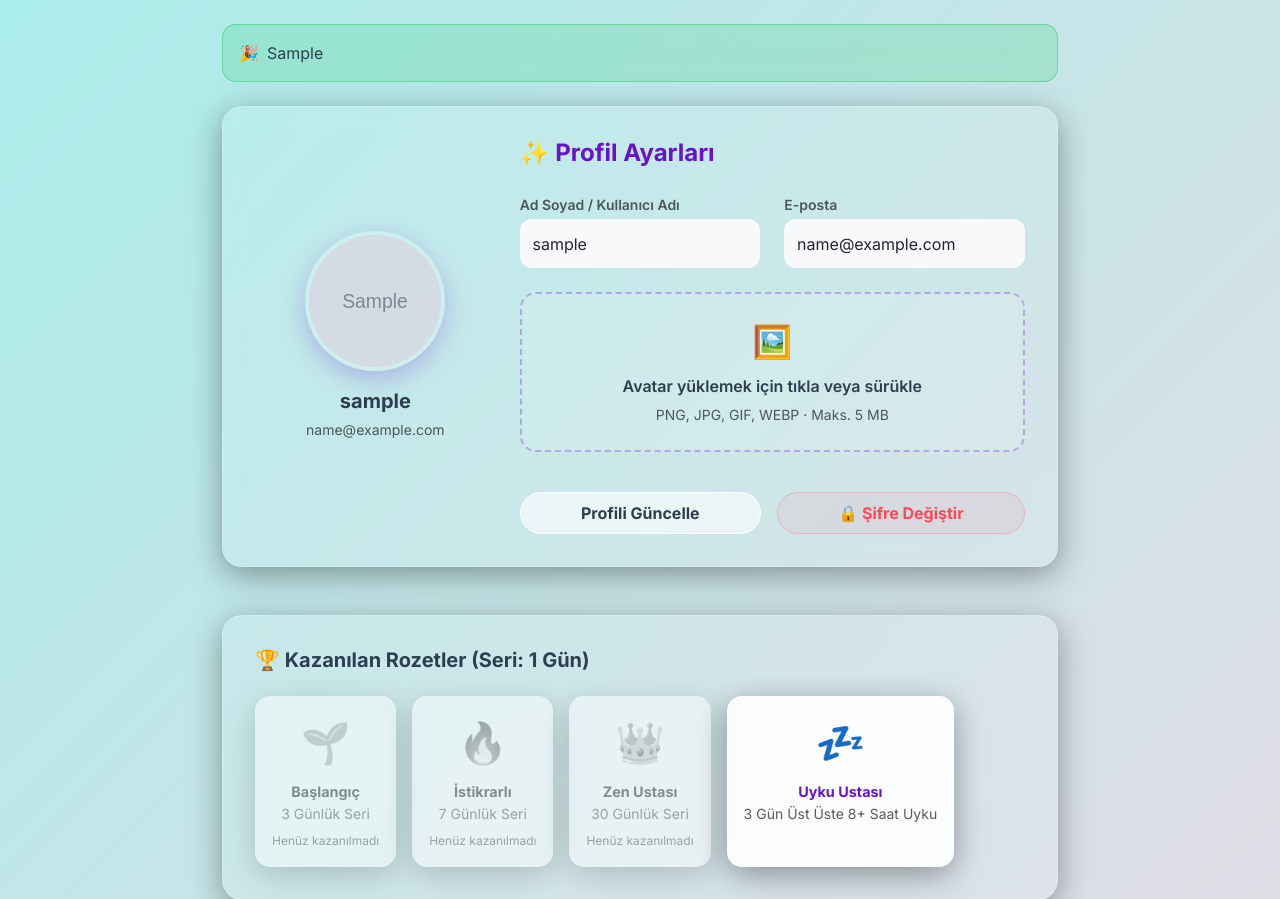
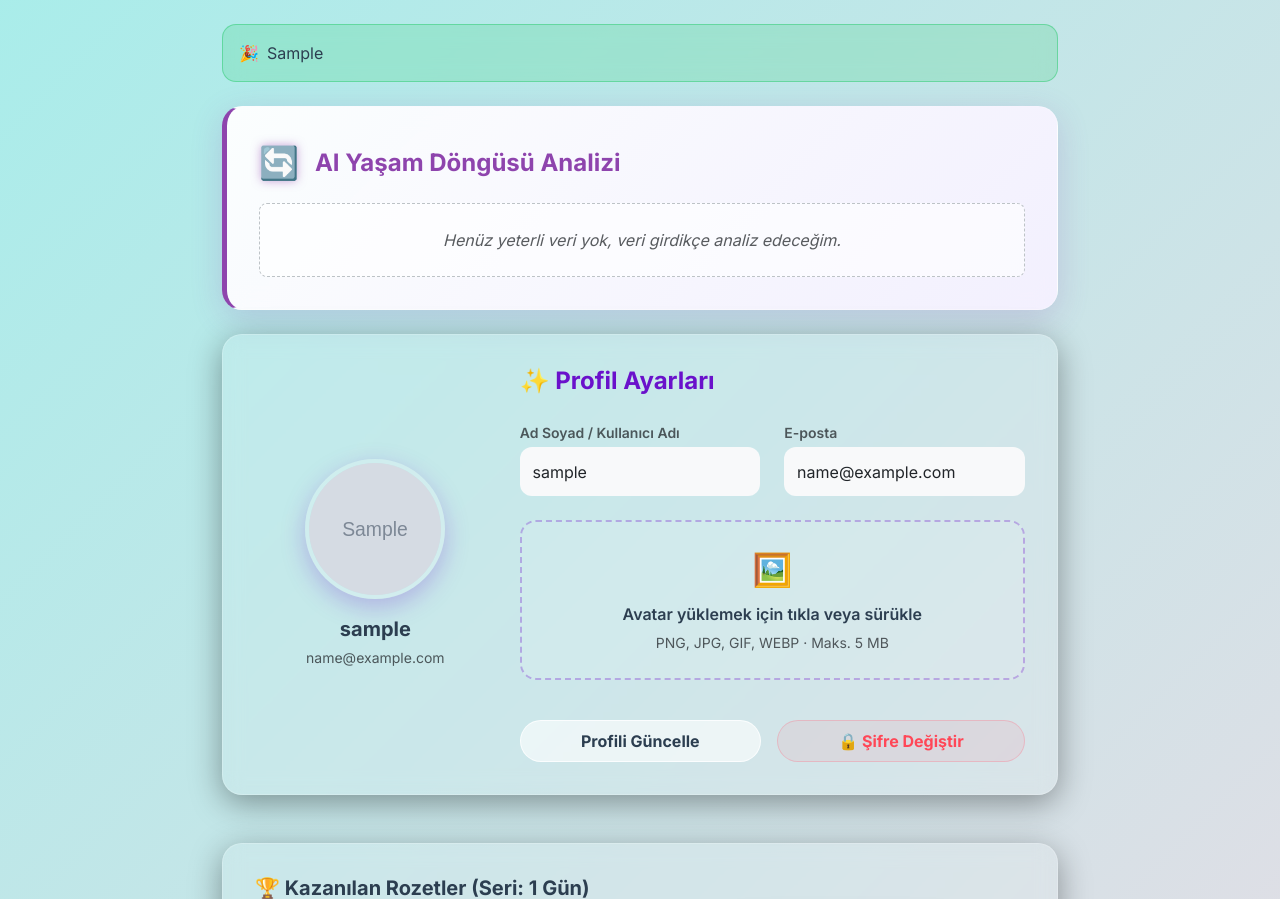
Before and after one commit to zeynaksoy/mindful-me, a Flask app: page /profile in a window 1280 px wide. Shown: the part 56-955 px from the top of the page. Run offline with Flask 3, Linux system fonts and the light colour scheme; tables that the repository leaves empty hold one stand-in row (values such as "Sample post"); grey boxes marked "Sample" are stand-in pictures; some libraries are stand-ins or nearby versions.

Commit message:
AI Mood Timeline ve davranışsal desen analiz motoru eklendi

```diff
--- a/app/routes.py
+++ b/app/routes.py
@@ -291,6 +291,76 @@ def calculate_lifestyle_insights(entries):
         insights.append({'icon': '📊', 'text': _('İçgörü oluşturmak için birkaç gün daha veri girmeye devam edin.')})
 
     return insights
+
+def analyze_patterns(entries=None):
+    if not entries:
+        try:
+            thirty_days_ago = datetime.utcnow() - timedelta(days=30)
+            entries = MoodEntry.query.filter(MoodEntry.timestamp >= thirty_days_ago).all()
+        except:
+            return []
+
+    patterns = []
+    if len(entries) < 3:
+        return patterns
+
+    day_stress = {i: [] for i in range(7)}
+    day_names = [_('Pazartesi'), _('Salı'), _('Çarşamba'), _('Perşembe'), _('Cuma'), _('Cumartesi'), _('Pazar')]
+
+    high_screen_moods = []
+    low_screen_moods = []
+
+    high_caf_sleep_q = []
+    low_caf_sleep_q = []
+
+    for e in entries:
+        if not e.timestamp: continue
+
+        # 1. Zaman Analizi (Haftalık Döngü)
+        day_idx = e.timestamp.weekday()
+        if getattr(e, 'stress_level', None) is not None:
+            day_stress[day_idx].append(e.stress_level)
+
+        # 2. Tetikleyici Analizi (Ekran Süresi)
+        scr = getattr(e, 'screen_time', None)
+        if scr is not None:
+            score = MOOD_VALUES.get(e.mood, 3)
+            if scr > 5:
+                high_screen_moods.append(score)
+            else:
+                low_screen_moods.append(score)
+
+        # 3. İçerik Analizi (Kafein - Uyku)
+        sq = getattr(e, 'sleep_quality', None)
+        cf = getattr(e, 'caffeine_intake', None)
+        if sq is not None and str(sq).isdigit() and cf is not None:
+            if cf >= 3:
+                high_caf_sleep_q.append(int(sq))
+            else:
+                low_caf_sleep_q.append(int(sq))
+
+    # Zaman
+    for day_idx, stresses in day_stress.items():
+        if len(stresses) >= 2:
+            avg_stress = sum(stresses) / len(stresses)
+            if avg_stress >= 7:
+                patterns.append(_("Zaman Analizi: %(day)s günleri stres seviyeniz belirgin şekilde yükseliyor.", day=day_names[day_idx]))
+
+    # Ekran
+    if len(high_screen_moods) >= 2 and len(low_screen_moods) >= 2:
+        avg_high = sum(high_screen_moods) / len(high_screen_moods)
+        avg_low = sum(low_screen_moods) / len(low_screen_moods)
+        if avg_high < avg_low - 0.5:
+            patterns.append(_("Tetikleyici Analizi: Ekran süreniz 5 saati geçtiğinde mutluluk skorunuz düşüyor."))
+
+    # Kafein
+    if len(high_caf_sleep_q) >= 2 and len(low_caf_sleep_q) >= 2:
+        avg_high_caf = sum(high_caf_sleep_q) / len(high_caf_sleep_q)
+        avg_low_caf = sum(low_caf_sleep_q) / len(low_caf_sleep_q)
+        if avg_high_caf < avg_low_caf - 0.5:
+            patterns.append(_("İçerik Analizi: Kafein sonrası uyku kalitesi düşüyor."))
+
+    return patterns
 
 def generate_comprehensive_report(entries):
     report = {
@@ -657,12 +727,14 @@ def profile():
     except Exception:
         pass
 
+    ai_patterns = analyze_patterns()
+
     return render_template('profile.html', user=user, form=form,
                            total_entries=total_entries, mood_counts=mood_counts,
                            best_mood=best_mood, avatar_url=avatar_url, badges=badges,
                            insights=insights, smart_coach_feedback=smart_coach_feedback,
                            top_activities=top_activities, show_support_card=show_support_card,
-                           motivation_quote=motivation_quote)
+                           motivation_quote=motivation_quote, ai_patterns=ai_patterns)
 
 @main.route('/change_password', methods=['GET', 'POST'])
 def change_password():
--- a/app/templates/profile.html
+++ b/app/templates/profile.html
@@ -107,6 +107,34 @@
             </div>
         </div>
         {% endif %}
+
+        <!-- AI Yaşam Döngüsü Analizi -->
+        <div class="glass-card mb-4" style="background: linear-gradient(135deg, rgba(255, 255, 255, 0.95) 0%, rgba(245, 240, 255, 0.95) 100%); border-left: 5px solid #8e44ad; box-shadow: 0 8px 32px rgba(142, 68, 173, 0.2);">
+            <div class="d-flex align-items-center mb-3">
+                <span class="fs-2 me-3" style="text-shadow: 0 0 10px rgba(142,68,173,0.5);">🔄</span>
+                <h4 class="fw-bold m-0" style="color: #8e44ad;">{{ _('AI Yaşam Döngüsü Analizi') }}</h4>
+            </div>
+
+            {% if ai_patterns and ai_patterns|length > 0 %}
+                <div class="d-flex flex-column gap-3">
+                {% for pattern in ai_patterns %}
+                    <div class="p-3 rounded-3" style="background: rgba(255, 235, 238, 0.8); border: 1px dashed #e74c3c; border-left: 4px solid #e74c3c;">
+                        <div class="d-flex align-items-start">
+                            <span class="fs-4 me-3">⚠️</span>
+                            <div>
+                                <strong class="text-danger d-block mb-1">{{ _('Tespit Edildi:') }}</strong>
+                                <span class="text-dark">{{ pattern }}</span>
+                            </div>
+                        </div>
+                    </div>
+                {% endfor %}
+                </div>
+            {% else %}
+                <div class="p-4 rounded-3 text-center" style="background: rgba(255,255,255,0.6); border: 1px dashed #bdc3c7;">
+                    <p class="text-muted mb-0"><em>{{ _('Henüz yeterli veri yok, veri girdikçe analiz edeceğim.') }}</em></p>
+                </div>
+            {% endif %}
+        </div>
 
         <!-- Akıllı Analiz Kartı -->
         {% if smart_coach_feedback %}
```
Also changed, not shown: app.db.
